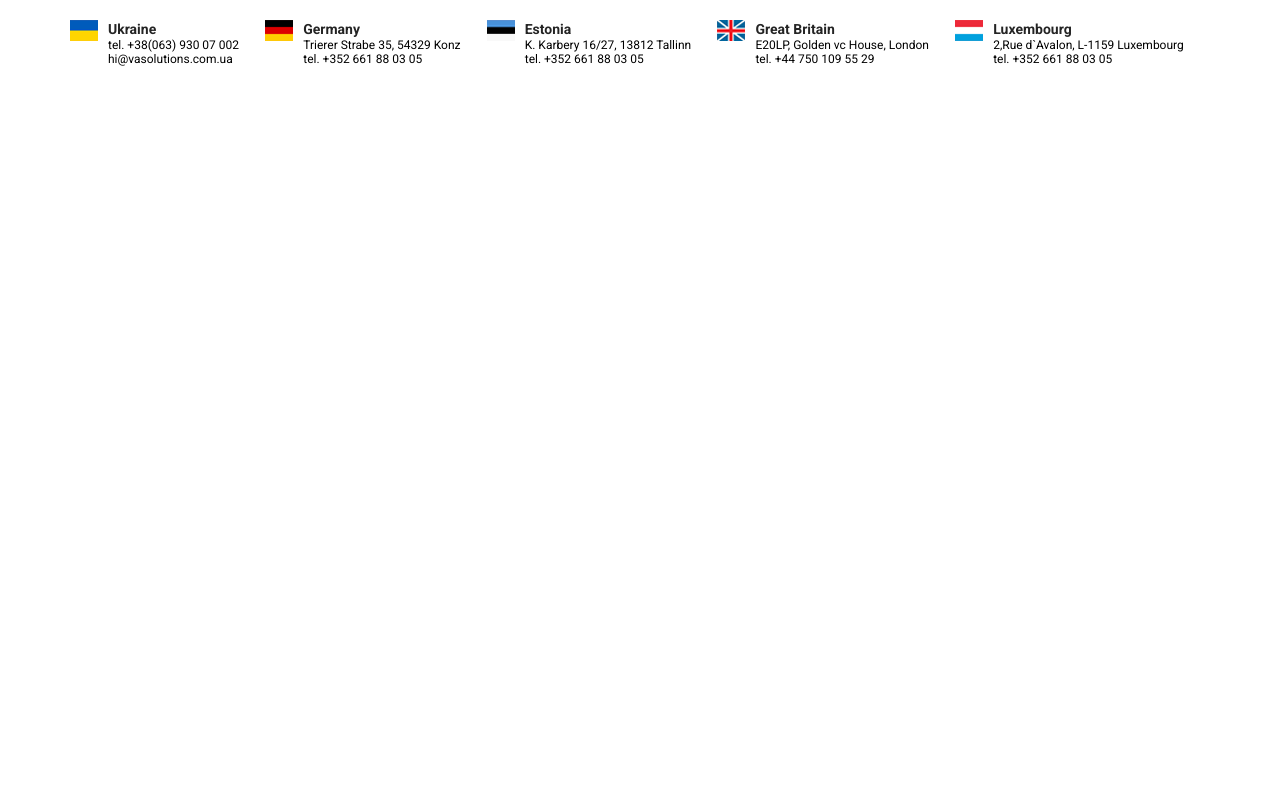
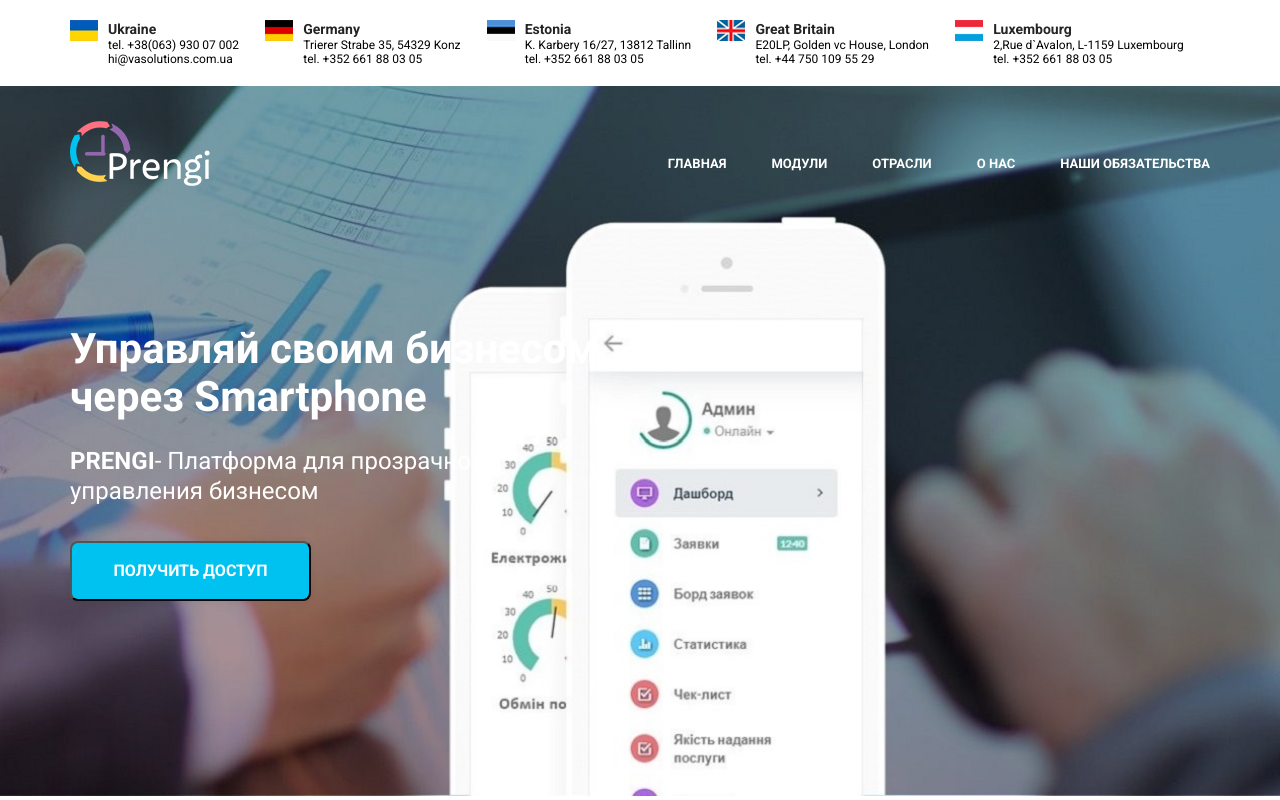
Before and after one commit to chirbios/prengino, a plain HTML site: page src/index.html in a window 1280 px wide. Drawn offline with nearby package versions, Linux system fonts and the light colour scheme; files that its build step writes are made by us from their sources; files whose address does not match are found by name.

Commit message:
uncommenting promo

```diff
--- a/src/index.html
+++ b/src/index.html
@@ -71,7 +71,7 @@
         </div>
     </section>
 
-    <!-- <section class="promo">
+    <section class="promo">
         <div class="container">
             <div class="promo__nav">
                 <div class="promo__logo">
@@ -89,7 +89,7 @@
             через Smartphone</h1>
             <h2 class="promo__subtitle"><b>PRENGI</b>- Платформа для прозрачного <br>
             управления бизнесом</h2>
-            <button class="promo__btn">ПОЛУЧИТЬ ДОСТУП</button> -->
+            <button class="promo__btn">ПОЛУЧИТЬ ДОСТУП</button>
         </div>
     </section>
 </body>
```
